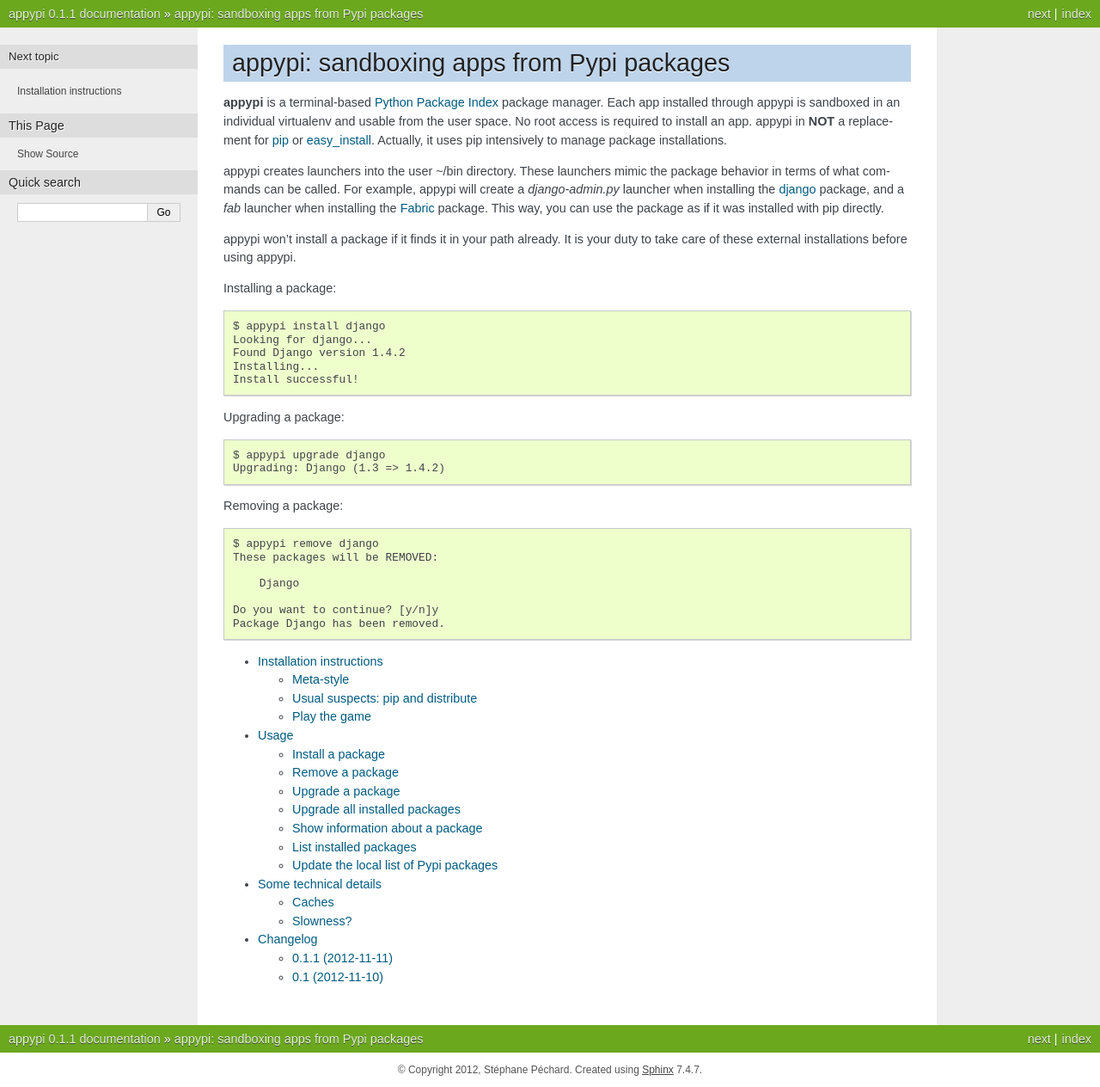
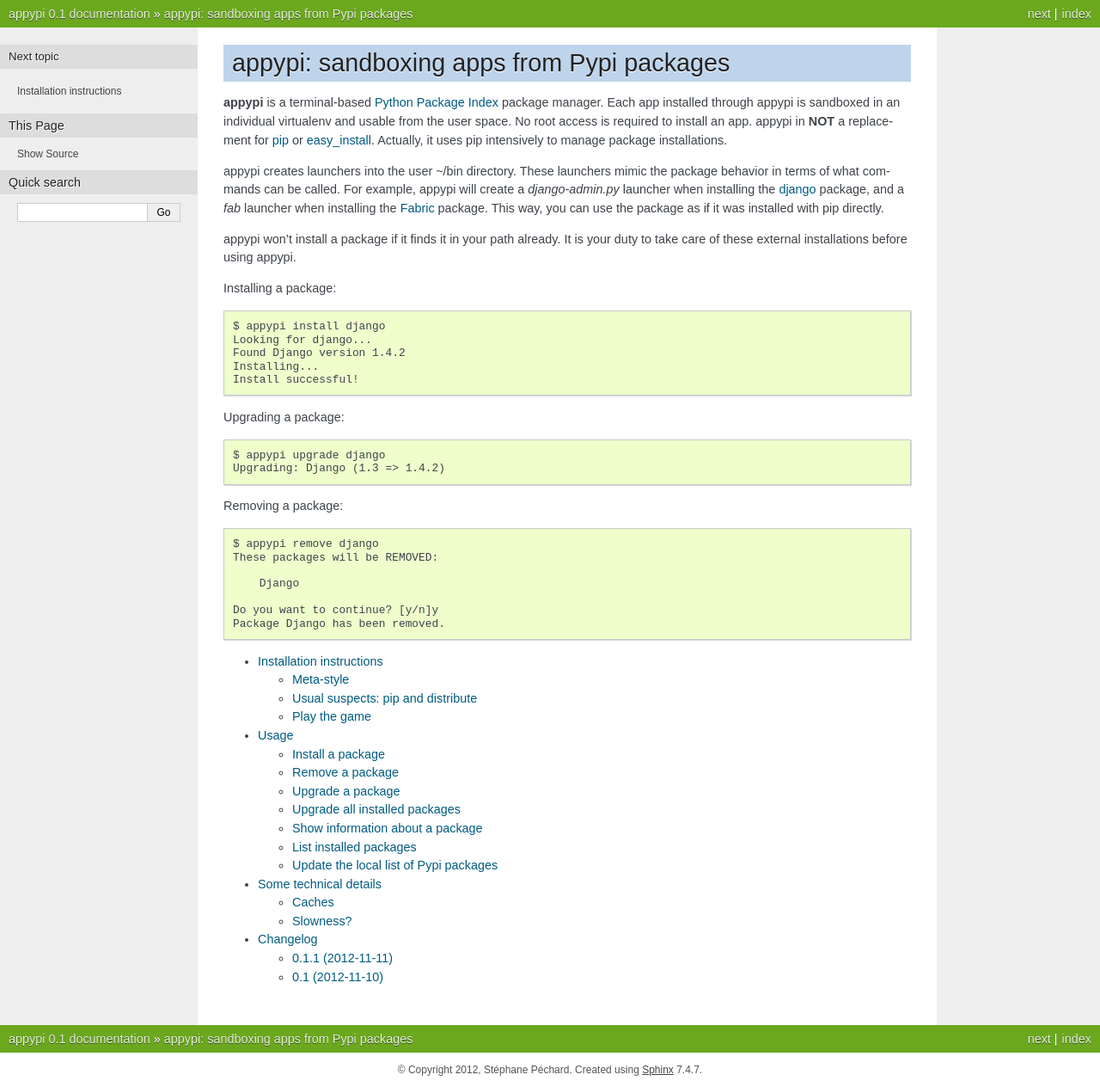
Before and after one commit to stephanepechard/appypi, a Sphinx documentation site: the page built from docs/index.rst, in a window 1280 px wide. Shown: the whole page at 86% size. Built offline with Sphinx 7.4.7, drawn with Linux system fonts in a browser that asks for light colours; part of the change alters nothing that is shown.

```diff
--- a/docs/conf.py
+++ b/docs/conf.py
@@ -47,14 +47,21 @@ copyright = u'2012, Stéphane Péchard'
 # |version| and |release|, also used in various other places throughout the
 # built documents.
 #
-try:
-    from appypi import __version__
-    # The short X.Y version.
-    version = '.'.join(__version__.split('.')[0:2])
-    # The full version, including alpha/beta/rc tags.
-    release = __version__
-except ImportError:
-    version = release= 'dev'
+# The short X.Y version.
+version = '0.1'
+# The full version, including alpha/beta/rc tags.
+release = version
+
+# own stuff to get version info from setup.py
+import re
+with open(os.path.abspath('../appypi/__init__.py')) as f:
+    regex = re.compile(r"__version__ = '(.*?)',", re.DOTALL)
+    for matched in regex.finditer(f.read()):
+        release = matched.group(1)
+        if release.count('.') == 2:
+            version = release.rpartition('.')[0]
+
+
 
 # The language for content autogenerated by Sphinx. Refer to documentation
 # for a list of supported languages.
```
